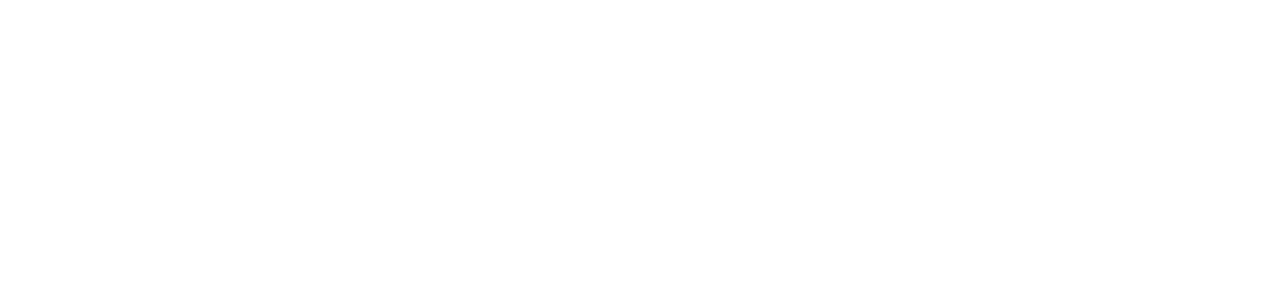
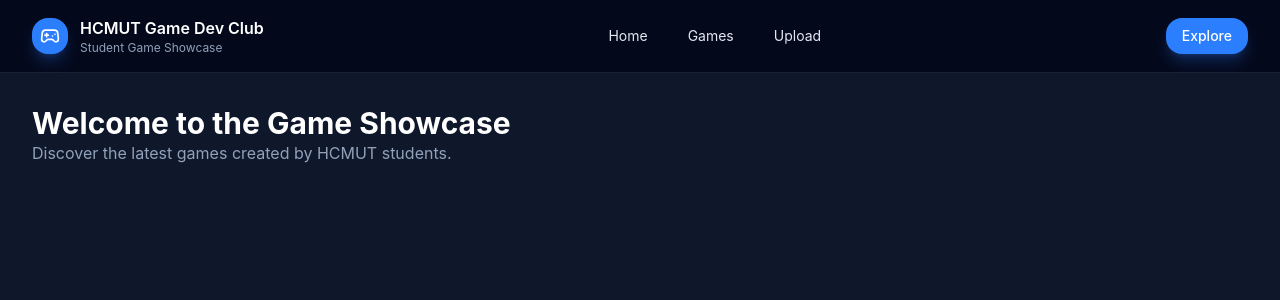
Before and after one commit to anhtuan170205/hcmut-gdc-showroom, a React (Vite) app: page / in a window 1280 px wide. Shown: the top 300 px of the page. Built offline with nearby package versions, Linux system fonts and the light colour scheme.

Commit message:
feat: navigation bar

```diff
--- a/package.json
+++ b/package.json
@@ -13,6 +13,7 @@
     "@tailwindcss/vite": "^4.2.2",
     "firebase": "^12.12.0",
     "framer-motion": "^12.38.0",
+    "lucide-react": "^1.8.0",
     "react": "^19.2.4",
     "react-dom": "^19.2.4",
     "react-router-dom": "^7.14.0",
--- a/src/App.jsx
+++ b/src/App.jsx
@@ -1,5 +1,14 @@
-import './index.css'
-
+import Navbar from "./components/Navbar"
 export default function App() {
-	return <div className='text-white'>Hello world</div>
+	return (
+		<div className="min-h-screen bg-slate-900">
+			<Navbar />
+			<main className="mx-auto max-w-7xl px-6 py-8 md:px-8">
+				<h1 className="text-3xl font-bold text-white">Welcome to the Game Showcase</h1>
+				<p className="text-slate-400">
+					Discover the latest games created by HCMUT students.
+				</p>
+			</main>
+		</div>
+	)
 }
--- /dev/null
+++ b/src/components/Navbar.jsx
@@ -0,0 +1,52 @@
+import { Gamepad2 } from "lucide-react";
+
+export default function Navbar() {
+  return (
+    <header className="sticky top-0 z-50 border-b border-white/10 bg-slate-950/80 backdrop-blur-xl">
+      <div className="mx-auto flex max-w-7xl items-center justify-between px-6 py-4 md:px-8">
+        <a href="#home" className="flex items-center gap-3">
+          <div className="rounded-2xl bg-blue-500 p-2 text-white shadow-lg shadow-blue-500/25">
+            <Gamepad2 className="h-5 w-5" />
+          </div>
+
+          <div>
+            <div className="text-sm font-semibold text-white md:text-base">
+              HCMUT Game Dev Club
+            </div>
+            <div className="text-xs text-slate-400">
+              Student Game Showcase
+            </div>
+          </div>
+        </a>
+
+        <nav className="hidden items-center gap-2 md:flex">
+          <a
+            href="#home"
+            className="rounded-2xl px-4 py-2 text-sm text-slate-200 transition hover:bg-white/10"
+          >
+            Home
+          </a>
+          <a
+            href="#games"
+            className="rounded-2xl px-4 py-2 text-sm text-slate-200 transition hover:bg-white/10"
+          >
+            Games
+          </a>
+          <a
+            href="#upload"
+            className="rounded-2xl px-4 py-2 text-sm text-slate-200 transition hover:bg-white/10"
+          >
+            Upload
+          </a>
+        </nav>
+
+        <a
+          href="#games"
+          className="rounded-2xl bg-blue-500 px-4 py-2 text-sm font-medium text-white shadow-lg shadow-blue-500/25 transition hover:scale-[1.02] hover:bg-blue-400"
+        >
+          Explore
+        </a>
+      </div>
+    </header>
+  );
+}
--- /dev/null
+++ b/src/data/mockGames.js
@@ -0,0 +1,24 @@
+export const mockGames = [
+	{
+		id: 1,
+		title: "Skyline Runner",
+		description: "A fast-paced rooftop action game built by HCMUT students.",
+		team: "Team Horizon",
+		tags: ["3D", "Action", "Parkour"],
+		platforms: ["Windows", "Web"],
+		featured: true,
+		cover: "https://images.unsplash.com/photo-1511512578047-dfb367046420?auto=format&fit=crop&w=1200&q=80",
+		itchUrl: "https://example.itch.io/skyline-runner",
+	},
+	{
+		id: 2,
+		title: "Pixel Harvest",
+		description: "A cozy farming game made by student developers.",
+		team: "Mint Byte",
+		tags: ["2D", "Cozy", "Simulation"],
+		platforms: ["Windows"],
+		featured: false,
+		cover: "https://images.unsplash.com/photo-1542751371-adc38448a05e?auto=format&fit=crop&w=1200&q=80",
+		itchUrl: "https://example.itch.io/pixel-harvest",
+	},
+]
```
Also changed, not shown: 1 other file (tests, documents, lock files or other folders).
